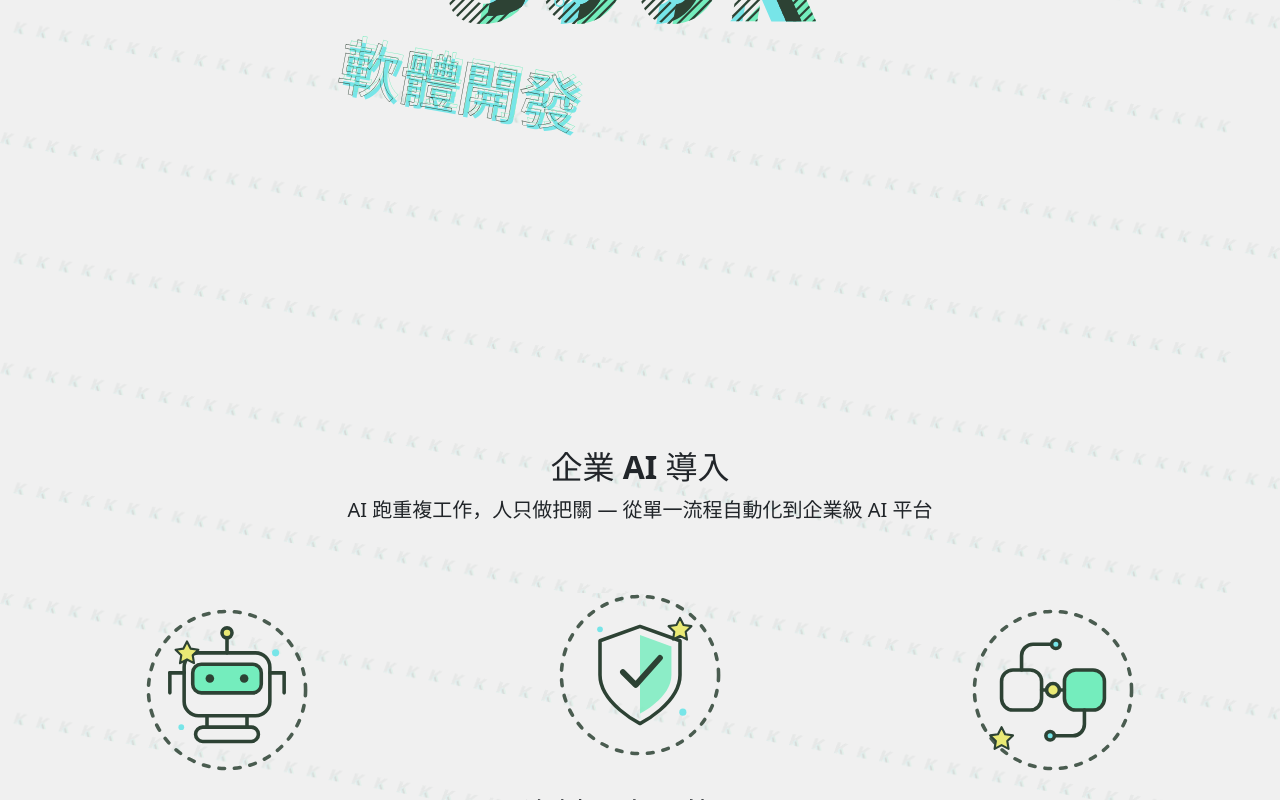
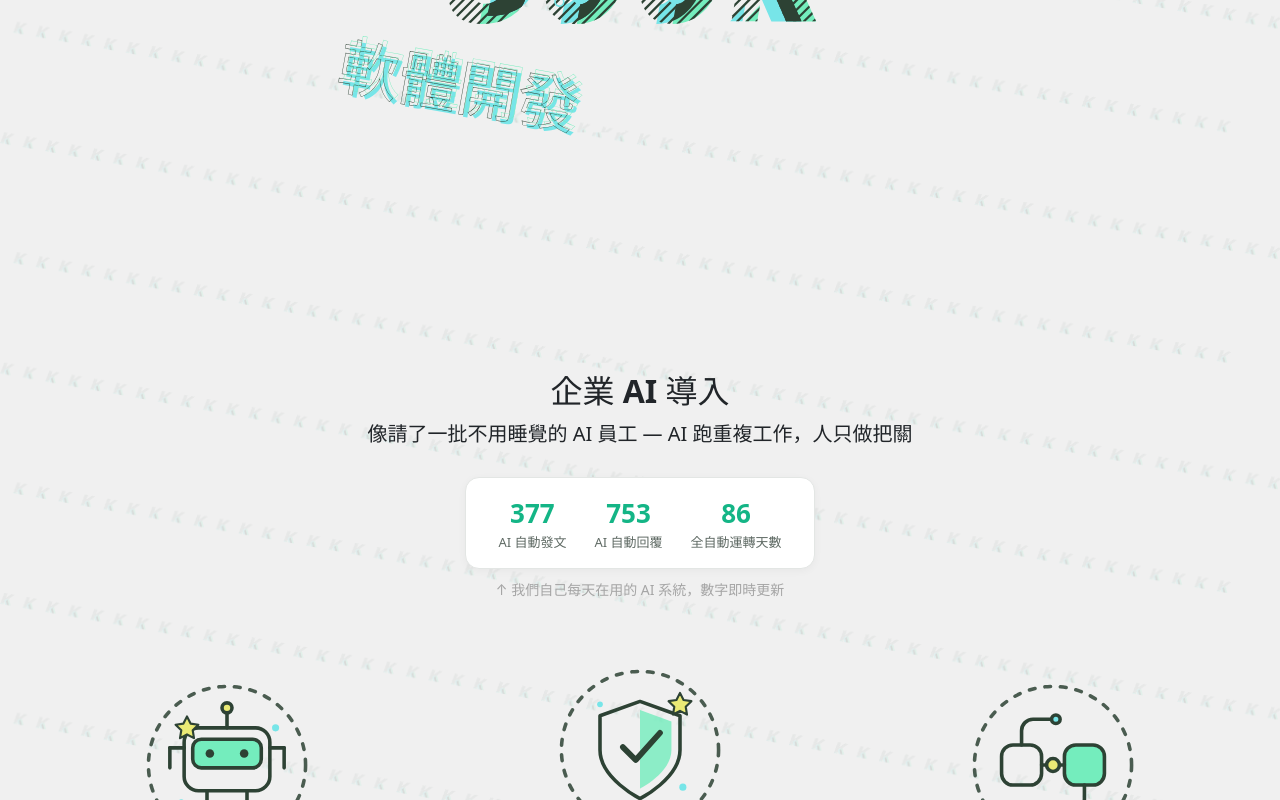
Before and after one commit to eric033014/ms300k_website, a React (Vite) app: page / in a window 1280 px wide. Shown: the part 474-1274 px from the top of the page. Built offline with nearby package versions, Linux system fonts and the light colour scheme; no server answers.

Commit message:
AI employee framing + live self-usage stats strip (GCT-style social proof)

```diff
--- a/src/components/AIService.jsx
+++ b/src/components/AIService.jsx
@@ -25,16 +25,67 @@ const valueItems = [
   },
 ];
 
+import { useEffect, useState } from 'react';
+
+// 自家系統即時數據（抄 GCT 的「拿自己當展示間」做法；API 掛掉就顯示後備靜態值）
+const FALLBACK_STATS = { auto_posts: 377, auto_replies: 753, days_running: 86 };
+
+const StatsStrip = () => {
+  const [stats, setStats] = useState(FALLBACK_STATS);
+  useEffect(() => {
+    fetch('https://links.code-tw.com/api/public-stats')
+      .then((r) => r.json())
+      .then((s) => setStats({ ...FALLBACK_STATS, ...s }))
+      .catch(() => {});
+  }, []);
+  const items = [
+    { label: 'AI 自動發文', value: stats.auto_posts },
+    { label: 'AI 自動回覆', value: stats.auto_replies },
+    { label: '全自動運轉天數', value: stats.days_running },
+  ];
+  return (
+    <div style={{ textAlign: 'center', marginBottom: '40px' }}>
+      <div
+        style={{
+          display: 'inline-flex',
+          alignItems: 'center',
+          gap: '28px',
+          padding: '16px 32px',
+          background: '#fff',
+          border: '1px solid #e3e6e4',
+          borderRadius: '14px',
+          boxShadow: '0 2px 8px rgba(0,0,0,0.04)',
+          flexWrap: 'wrap',
+          justifyContent: 'center',
+        }}
+      >
+        {items.map((it) => (
+          <div key={it.label} style={{ display: 'flex', flexDirection: 'column', alignItems: 'center' }}>
+            <span style={{ fontSize: '26px', fontWeight: 'bold', color: '#14b586', fontVariantNumeric: 'tabular-nums' }}>
+              {Number(it.value).toLocaleString()}
+            </span>
+            <span style={{ fontSize: '13px', color: '#5F6A64' }}>{it.label}</span>
+          </div>
+        ))}
+      </div>
+      <p style={{ fontSize: '14px', color: '#a5a5a5', marginTop: '10px' }}>
+        ↑ 我們自己每天在用的 AI 系統，數字即時更新
+      </p>
+    </div>
+  );
+};
+
 const AIService = () => {
   return (
     <div className="section" style={{ display: 'flex', alignItems: 'center' }}>
       <div className="service-container" style={{ width: '100%' }}>
-        <div style={{ textAlign: 'center', marginBottom: '40px', padding: '0 20px' }}>
+        <div style={{ textAlign: 'center', marginBottom: '28px', padding: '0 20px' }}>
           <h2 style={{ fontWeight: 'bold' }}>企業 AI 導入</h2>
           <p style={{ fontSize: '20px' }}>
-            AI 跑重複工作，人只做把關 — 從單一流程自動化到企業級 AI 平台
+            像請了一批不用睡覺的 AI 員工 — AI 跑重複工作，人只做把關
           </p>
         </div>
+        <StatsStrip />
         <div className="row g-4">
           {valueItems.map((item) => (
             <div className="col-12 col-md-4" key={item.title}>
```
